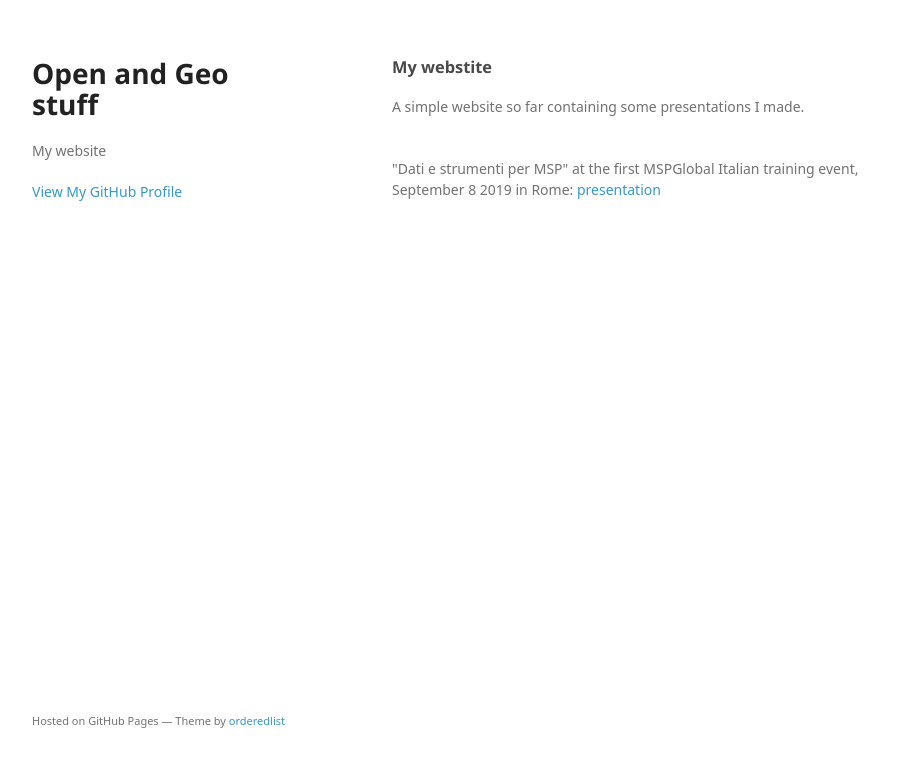
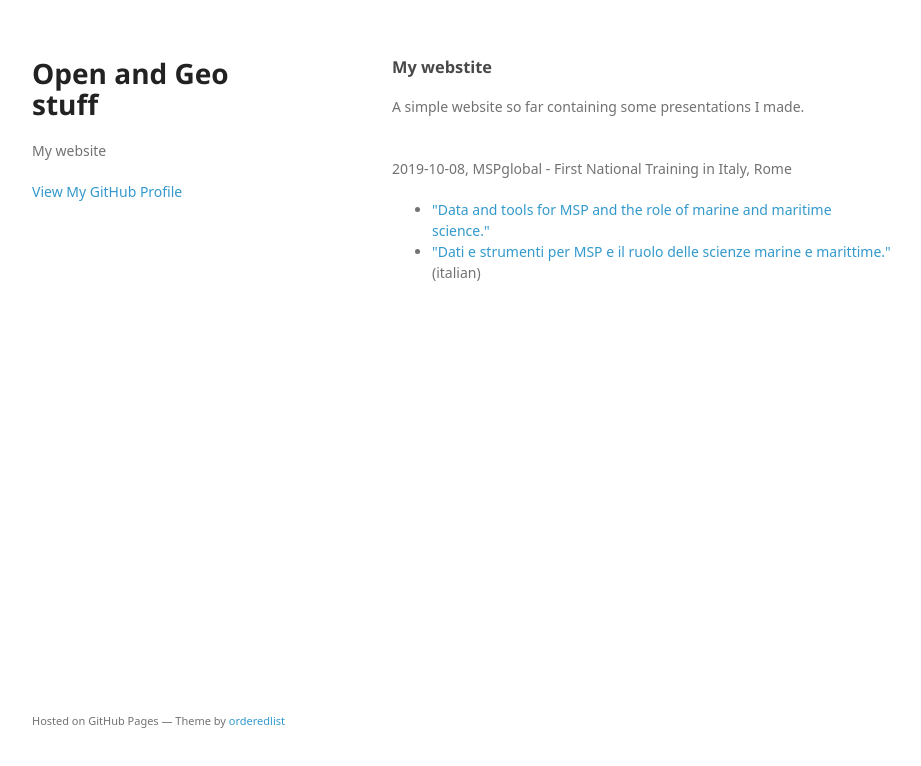
Before and after one commit to alesarrett/alesarrett.github.io, a plain HTML site: page index.html in a window 1280 px wide. Shown: the whole page, without its empty margins (178-1099 px from the left). Drawn offline with Linux system fonts and the light colour scheme; a web font is replaced by a local one.

Commit message:
Update main webpage

```diff
--- a/index.html
+++ b/index.html
@@ -29,7 +29,12 @@
         <p>A simple website so far containing some presentations I made.</p>
         <br>
         <p>
-          "Dati e strumenti per MSP" at the first MSPGlobal Italian training event, September 8 2019 in Rome: <a href="http://alesarrett.github.io/presentations/20191008_MSPGlobal/index.html">presentation</a>
+          2019-10-08, MSPglobal - First National Training in Italy, Rome
+          <ul>
+            <li><a href="http://alesarrett.github.io/presentations/20191008_MSPGlobal/index_en.html">"Data and tools for MSP and the role of marine and maritime science."</a>
+            <li><a href="http://alesarrett.github.io/presentations/20191008_MSPGlobal/index.html">"Dati e strumenti per MSP e il ruolo delle scienze marine e marittime."</a> (italian)
+          </ul>
+
         </p>
       </section>
 
```
